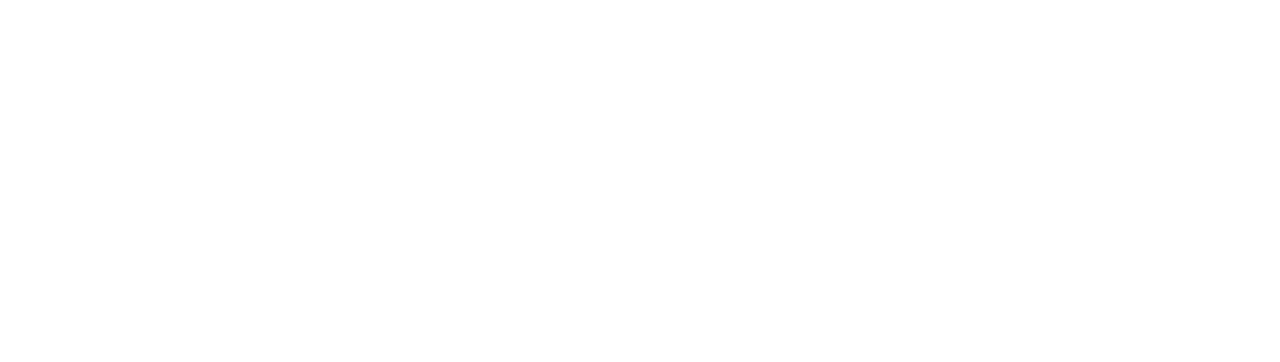
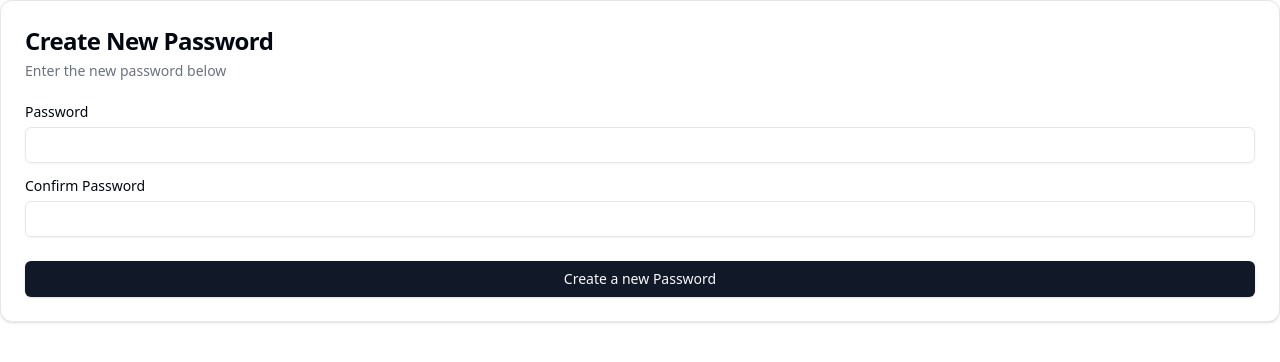
Before and after one commit to Som-Developers/Property_Registeration_System, a React (Vite) app in the folder frontend/: page /reset-password/1 in a window 1280 px wide. Before the commit this address had no page. Shown: the top 362 px of the page. Built offline with nearby package versions, Linux system fonts and the light colour scheme.

Commit message:
created forgot password and reset password pages

```diff
--- a/frontend/src/App.jsx
+++ b/frontend/src/App.jsx
@@ -18,8 +18,8 @@ function App() {
           <Route path="about" element={<About />} />
         </Route>
         <Route path="register" element={<Register />} />
-        <Route path="forgot-password" element={<ForgotPassword />} />
-        <Route path="reset-password" element={<ResetPassword />} />
+        <Route path="/forgot-password" element={<ForgotPassword />} />
+        <Route path="/reset-password/:token" element={<ResetPassword />} />
       </Routes>
     </Router>
   );
--- a/frontend/src/pages/auth/ForgorPassword.jsx
+++ b/frontend/src/pages/auth/ForgorPassword.jsx
@@ -17,7 +17,6 @@ import { toast } from "react-hot-toast";
 
 function ForgotPasswordPage() {
   const [email, setEmail] = useState("");
-  const [isSubmitted, setIsSubmitted] = useState(false);
   const [isLoading, setIsLoading] = useState(false);
 
   const handleSubmit = async (e) => {
@@ -26,13 +25,12 @@ function ForgotPasswordPage() {
       setIsLoading(true);
       const response = await forgotPassword(email);
       if (response.success) {
-        setIsSubmitted(true);
         toast.success("Reset link sent to your email!");
-        setEmail(""); // Clear the email input after successful submission
+        setEmail("");
       } else {
         alert(response.message || "Failed to send reset link.");
         toast.error(response.message || "Failed to send reset link.");
-        setEmail(""); // Clear the email input on failure
+        setEmail("");
       }
     } catch (error) {
       console.error("Error sending reset link:", error);
--- a/frontend/src/pages/auth/ResetPassword.jsx
+++ b/frontend/src/pages/auth/ResetPassword.jsx
@@ -21,22 +21,36 @@ function ResetPasswordPage() {
   const [confirmPassword, setConfirmPassword] = useState("");
   const [isLoading, setIsLoading] = useState(false);
 
-
   const { token } = useParams();
   const navigate = useNavigate();
 
-  const handleSubmit = (e) => {
+  const handleSubmit = async (e) => {
     e.preventDefault();
+
+    try {
+      setIsLoading(true);
 
       if (password !== confirmPassword) {
         toast.error("Passwords do not match");
         return;
       }
 
-    resetPassword(token, password);
+      const response = await resetPassword(token, password);
+      if (response.success) {
         toast.success("Password reset successful");
         setPassword("");
+        setConfirmPassword("");
         navigate("/login");
+      } else {
+        alert(response.message || "Failed to reset password.");
+        toast.error(response.message || "Failed to reset password.");
+        setPassword("");
+        setConfirmPassword("");
+      }
+    } catch (error) {
+      console.error("Error to reset password:", error);
+      setIsLoading(false);
+    }
   };
   return (
     <motion.div
```
Lines whose indentation alone changed are shown as unchanged.
